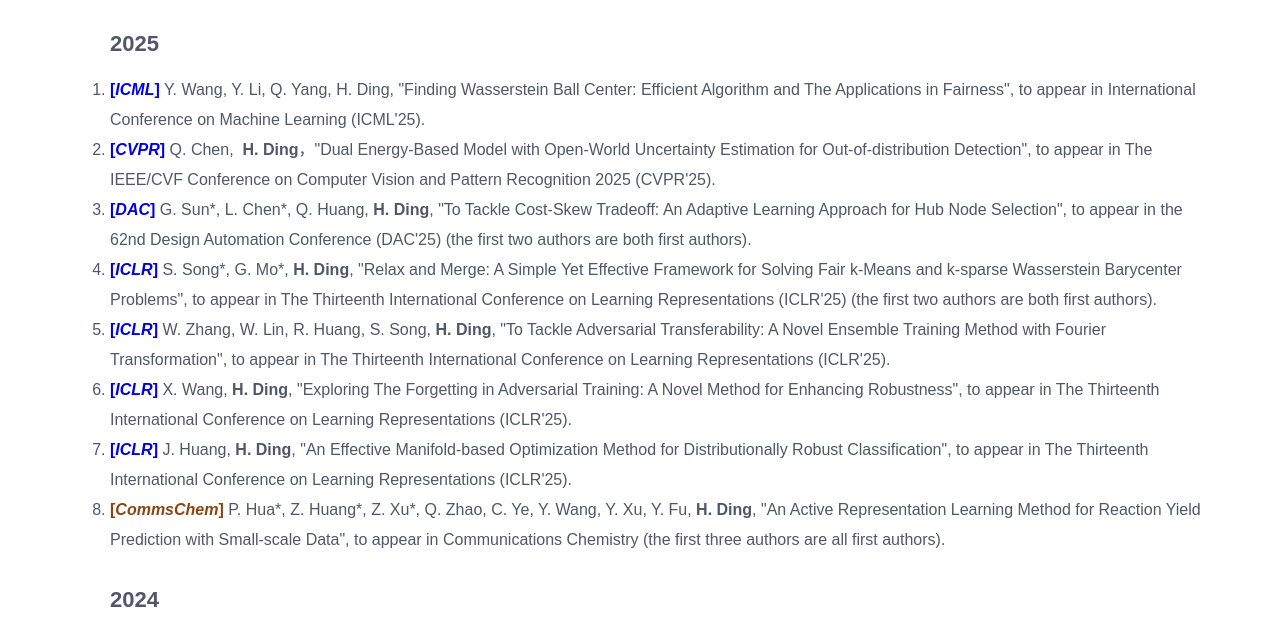
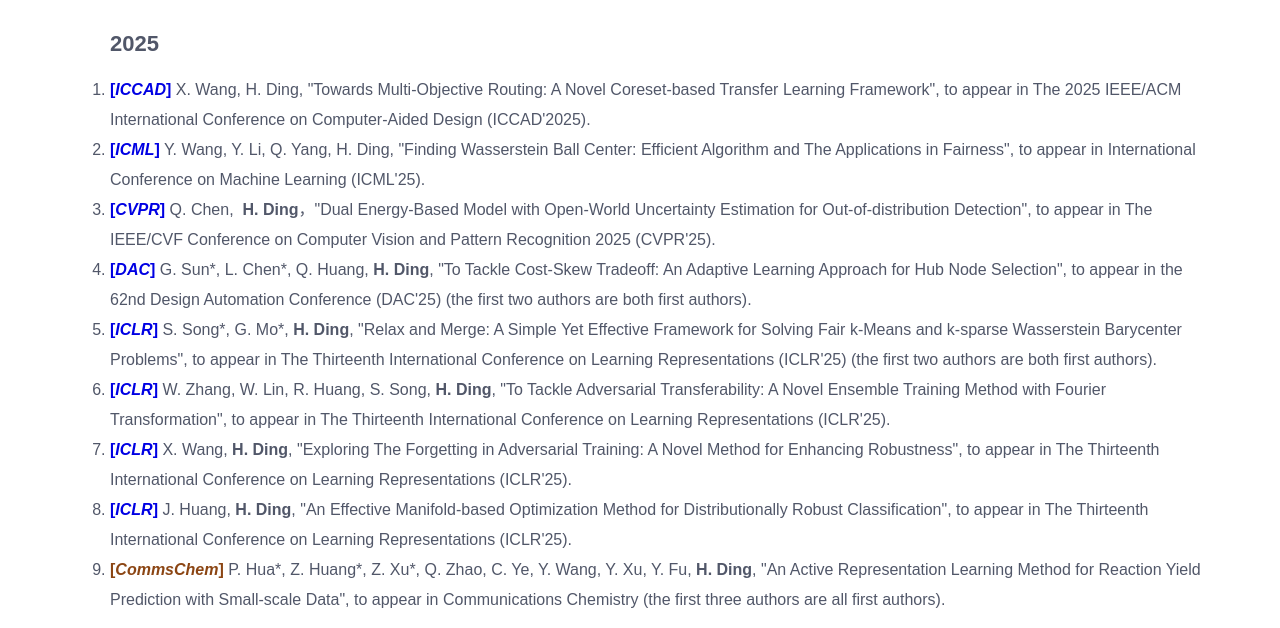
Before and after one commit to hu-ding/hu-ding.github.io, a plain HTML site: page publications.html in a window 1280 px wide. Shown: the part 166-794 px from the top of the page. Drawn offline with Linux system fonts and the light colour scheme; a web font is replaced by a local one.

Commit message:
Update publications.html

```diff
--- a/publications.html
+++ b/publications.html
@@ -81,6 +81,8 @@
                             <div class="divcss5-a">
                                 <div class="margin-b-30"></div>
                                 <h3>2025</h3>
+                                <li><b style="color:#0000E3">[<i>ICCAD</i>]</b> X. Wang, H. Ding, "Towards Multi-Objective Routing: A Novel Coreset-based Transfer Learning Framework", to appear in The 2025 IEEE/ACM International Conference on Computer-Aided Design (ICCAD'2025).</li>
+
                                 <li><b style="color:#0000E3">[<i>ICML</i>]</b> Y. Wang, Y. Li, Q. Yang, H. Ding, "Finding Wasserstein Ball Center: Efficient Algorithm and The Applications in Fairness", to appear in International Conference on Machine Learning (ICML'25).</li>
 
                                 <li><b style="color:#0000E3">[<i>CVPR</i>]</b> Q. Chen,  <b>H. Ding</b>，"Dual Energy-Based Model with Open-World Uncertainty Estimation for Out-of-distribution Detection", to appear in The IEEE/CVF Conference on Computer Vision and Pattern Recognition 2025 (CVPR'25).</li>
```
